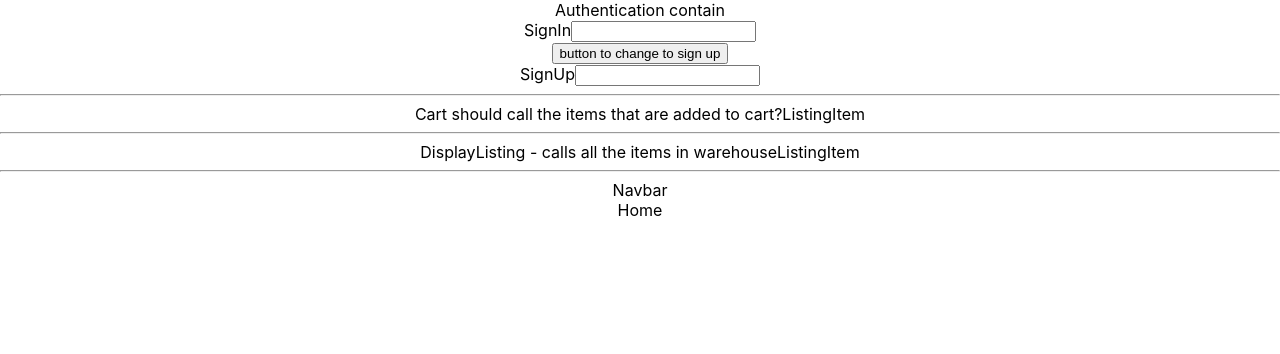
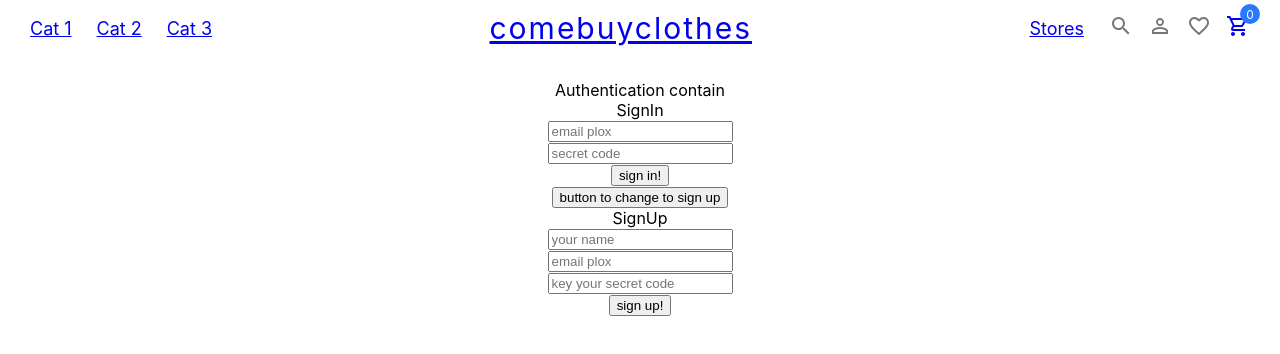
Before and after one commit to DaveLKJ/Project3_FE, a React (Create React App) app in the folder comebuyclothes/: page /UserIdentification in a window 1280 px wide. Shown: the top 354 px of the page. Built offline with nearby package versions, Linux system fonts and the light colour scheme.

Commit message:
updated pages and components and appjs

```diff
--- a/comebuyclothes/src/App.js
+++ b/comebuyclothes/src/App.js
@@ -3,17 +3,23 @@ import './App.css';
 import Cart from './Pages/Cart';
 import DisplayListing from './Pages/DisplayListing';
 import Home from './Pages/Home';
+import { BrowserRouter as Router, Route, Routes } from "react-router-dom";
+import Navbar from './Components/Navbar';
 
 function App() {
   return (
     <div className="App">
-  <Authentication/>
-  <hr />
-  <Cart/>
-  <hr />
-  <DisplayListing />
-  <hr/>
-  <Home/>
+      <Router>
+          <Navbar/>
+          <Routes>
+            <Route path='/' element={<Home/>} />
+            <Route path='/ShoppingCart' element={<Cart/>}/>
+            <Route path='/DisplayListing' element={<DisplayListing/>} />
+            <Route path='/UserIdentification' element={<Authentication/>}/>
+            </Routes>
+        </Router>
+
+
     </div>
   );
 }
--- /dev/null
+++ b/comebuyclothes/src/Components/Navbar.css
@@ -0,0 +1,51 @@
+.navbar {
+  height: 80px;
+}
+.navbar .wrapper {
+  padding: 10px 30px;
+  display: flex;
+  align-items: center;
+  justify-content: space-between;
+}
+.navbar .wrapper .item {
+  display: flex;
+  align-items: center;
+  font-size: 18px;
+}
+.navbar .wrapper .left {
+  display: flex;
+  align-items: center;
+  gap: 25px;
+}
+.navbar .wrapper .center {
+  font-size: 30px;
+  letter-spacing: 2px;
+}
+.navbar .wrapper .right {
+  display: flex;
+  align-items: center;
+  gap: 25px;
+}
+.navbar .wrapper .right .icons {
+  display: flex;
+  gap: 15px;
+  color: #777;
+  cursor: pointer;
+}
+.navbar .wrapper .right .icons .cartIcon {
+  position: relative;
+}
+.navbar .wrapper .right .icons .cartIcon span {
+  font-size: 12px;
+  width: 20px;
+  height: 20px;
+  border-radius: 50%;
+  background-color: #2879fe;
+  color: white;
+  position: absolute;
+  right: -10px;
+  top: -10px;
+  display: flex;
+  align-items: center;
+  justify-content: center;
+}
--- a/comebuyclothes/src/Components/Navbar.jsx
+++ b/comebuyclothes/src/Components/Navbar.jsx
@@ -1,8 +1,53 @@
-function Navbar(){
-    return(
-        <nav>
-        Navbar
-        </nav>
-    )
-}
-export default Navbar
+import KeyboardArrowDownIcon from "@mui/icons-material/KeyboardArrowDown";
+import SearchIcon from "@mui/icons-material/Search";
+import PersonOutlineOutlinedIcon from "@mui/icons-material/PersonOutlineOutlined";
+import FavoriteBorderOutlinedIcon from "@mui/icons-material/FavoriteBorderOutlined";
+import ShoppingCartOutlinedIcon from "@mui/icons-material/ShoppingCartOutlined";
+import "./Navbar.css"
+import { Link } from "react-router-dom";
+
+
+
+const Navbar = () => {
+
+
+  return (
+    <div className="navbar">
+      <div className="wrapper">
+        <div className="left">
+
+          <div className="item">
+            <Link className ="link" to="/products/1">Cat 1</Link>
+          </div>
+          <div className="item">
+            <Link className ="link" to="/products/2">Cat 2</Link>
+          </div>
+          <div className="item">
+            <Link className ="link" to="/products/3">Cat 3</Link>
+          </div>
+        </div>
+        <div className="center">
+          <Link className ="link" to="/">comebuyclothes</Link>
+        </div>
+        <div className="right">
+          <div className="item">
+            <Link className ="link" to="/">Stores</Link>
+          </div>
+          <div className="icons">
+            <SearchIcon/>
+            <PersonOutlineOutlinedIcon/>
+            <FavoriteBorderOutlinedIcon/>
+            <div className="cartIcon" >
+                <Link to="/ShoppingCart">
+                    <ShoppingCartOutlinedIcon/>
+                    <span>0</span>
+                    </Link>
+            </div>
+          </div>
+        </div>
+      </div>
+    </div>
+  );
+};
+
+export default Navbar;
--- a/comebuyclothes/src/Components/SignIn.jsx
+++ b/comebuyclothes/src/Components/SignIn.jsx
@@ -1,9 +1,45 @@
-function SignIn(){
-    return(
-        <div>
-        SignIn
-        <input label='name'></input>
-        </div>
-    )
+import { useState } from "react";
+
+function SignIn() {
+  const [email, setEmail] = useState("");
+  const [password, setPassword] = useState("");
+
+  function handleEmail(evt) {
+    setEmail(evt.target.value);
+  }
+
+  function handlePassword(evt) {
+    setPassword(evt.target.value);
+  }
+
+  function handleSubmit(evt) {
+    evt.preventDefault(); // prevent the default form submission behavior
+    // to remove console.log and to send the sign in information to backend using API (and verify, backend will do verification)
+    console.log(`Email: ${email}, Password: ${password}`);
+
+  }
+
+  return (
+    <form onSubmit={handleSubmit}>
+      SignIn
+      <br></br>
+      <input
+        name="email"
+        placeholder="email plox"
+        type="email"
+        onChange={handleEmail}
+      ></input>
+      <br></br>
+      <input
+        name="password"
+        placeholder="secret code"
+        type="password"
+        onChange={handlePassword}
+      ></input>
+      <br></br>
+      <button type="submit">sign in!</button>
+    </form>
+  );
 }
-export default SignIn
+
+export default SignIn;
--- a/comebuyclothes/src/Components/SignUp.jsx
+++ b/comebuyclothes/src/Components/SignUp.jsx
@@ -1,9 +1,40 @@
+import { useState } from "react"
+
 function SignUp(){
+    const [name, setName] = useState('')
+    const [email,setEmail] = useState('')
+    const [password, setPassword] = useState('')
+
+    function handleName(evt) {
+        setName(evt.target.value)
+        }
+
+    function handleEmail(evt) {
+    setEmail(evt.target.value)
+    }
+
+    function handlePassword(evt) {
+        setPassword(evt.target.value)
+        }
+
+    function handleSubmit(evt) {
+            evt.preventDefault(); // prevent the default form submission behavior
+            // to remove console.log and to send the sign up information to backend using SignUp API
+            console.log(`Name: ${name}, Email: ${email}, Password: ${password}`);
+          }
+
     return(
-        <div>
+        <form onSubmit={handleSubmit}>
         SignUp
-        <input label='name'></input>
-        </div>
+        <br></br>
+        <input name='name' placeholder="your name" type='text' onChange={handleName}></input>
+        <br></br>
+        <input name='email' placeholder="email plox" type='email' onChange={handleEmail}></input>
+        <br></br>
+        <input name='password' placeholder="key your secret code" type='password' onChange={handlePassword}></input>
+        <br></br>
+        <button type="submit">sign up!</button>
+        </form>
     )
 }
 export default SignUp
--- a/comebuyclothes/src/Pages/Home.jsx
+++ b/comebuyclothes/src/Pages/Home.jsx
@@ -8,8 +8,8 @@ import Navbar from "../Components/Navbar"
 function Home(){
     return(
         <>
-        <Navbar/>
-        Home
+
+        You are seeing homepage
         </>
     )
 }
```
Also changed, not shown: comebuyclothes/package.json (+8 -0 lines), comebuyclothes/src/Utilities/User-API.js (added), 1 other file (tests, documents, lock files or other folders).
